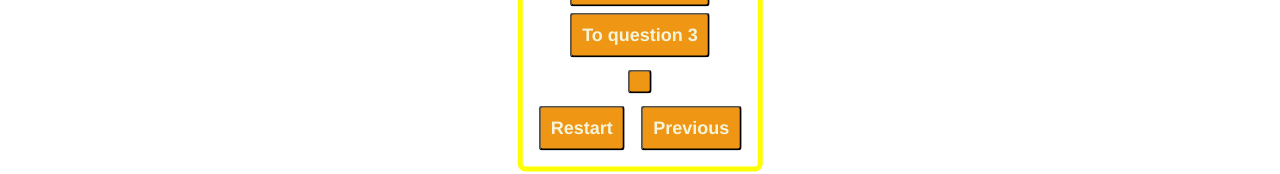
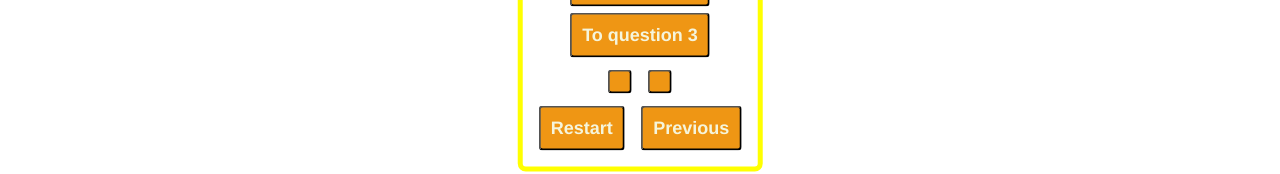
Before and after one commit to Lolanya/lolanya.github.io, a plain HTML site: page Quiz.html in a window 1280 px wide. Shown: the part 353-527 px from the top of the page. Drawn offline with Linux system fonts and the light colour scheme.

Commit message:
Update Quiz.html

```diff
--- a/Quiz.html
+++ b/Quiz.html
@@ -25,6 +25,7 @@
                 <button class="btn btn-option" id="1"></button>
                 <button class="btn btn-option" id="2"></button>
                 <button class="btn btn-option" id="3"></button>
+                <button class="btn btn-option" id="4"></button>
             </div>
         </div>
 
```
